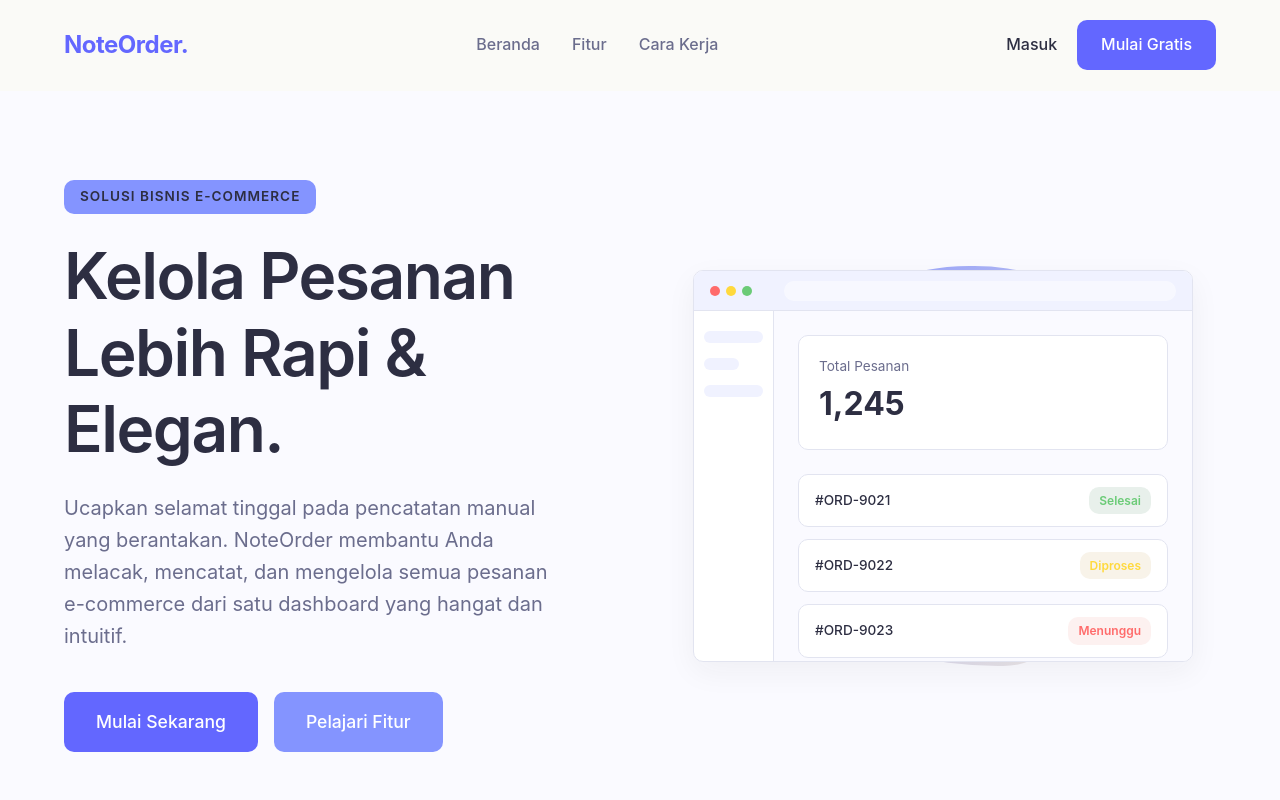
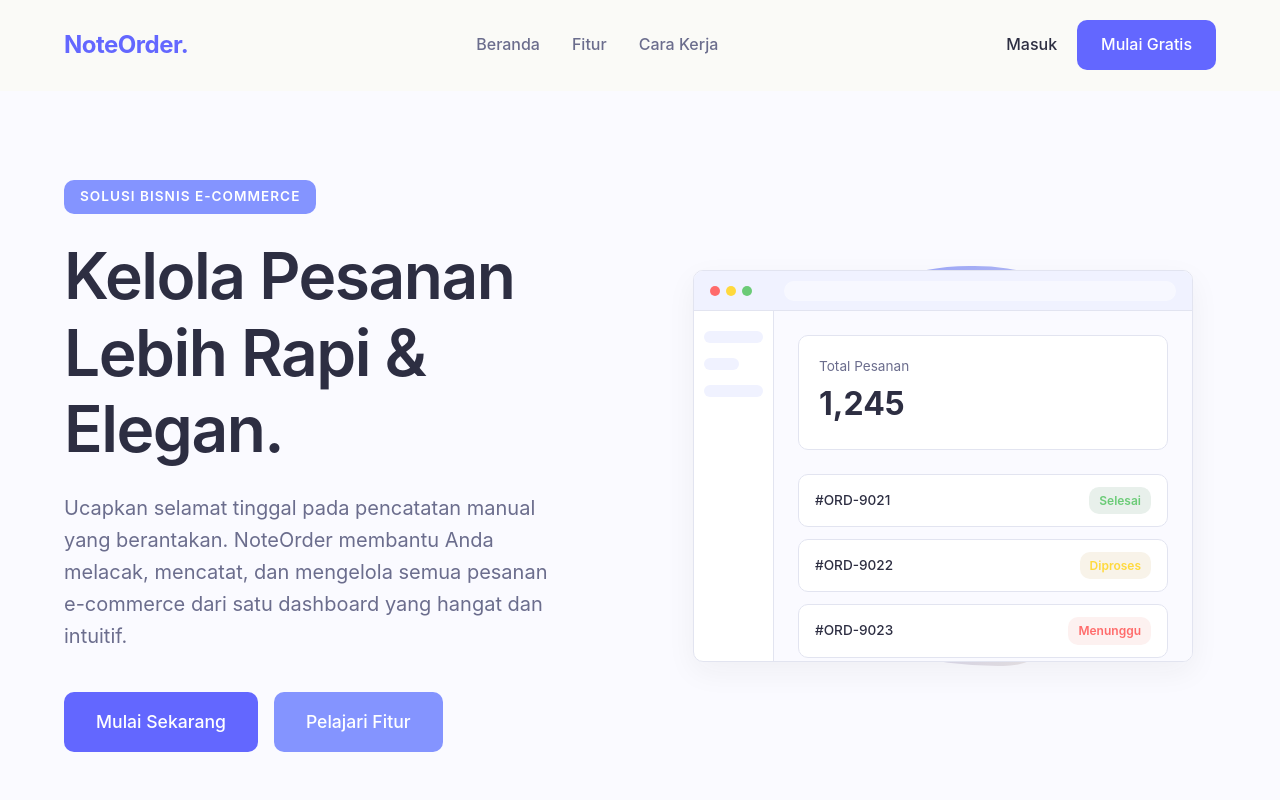
Before and after one commit to ganafgan/order-note-apps, a React (Vite) app in the folder landing-page-order-note/: page / in a window 1280 px wide. Shown: the top 800 px of the page. Built offline with nearby package versions, Linux system fonts and the light colour scheme; no server answers.

Commit message:
style: fix tagline text color to white for contrast

```diff
--- a/landing-page-order-note/src/index.css
+++ b/landing-page-order-note/src/index.css
@@ -242,7 +242,7 @@
     display: inline-block;
     padding: 6px 16px;
     background-color: var(--clr-secondary);
-    color: var(--clr-text-main);
+    color: #fff !important;
     border-radius: var(--radius-btn);
     font-size: 0.85rem;
     font-weight: 600;
```
